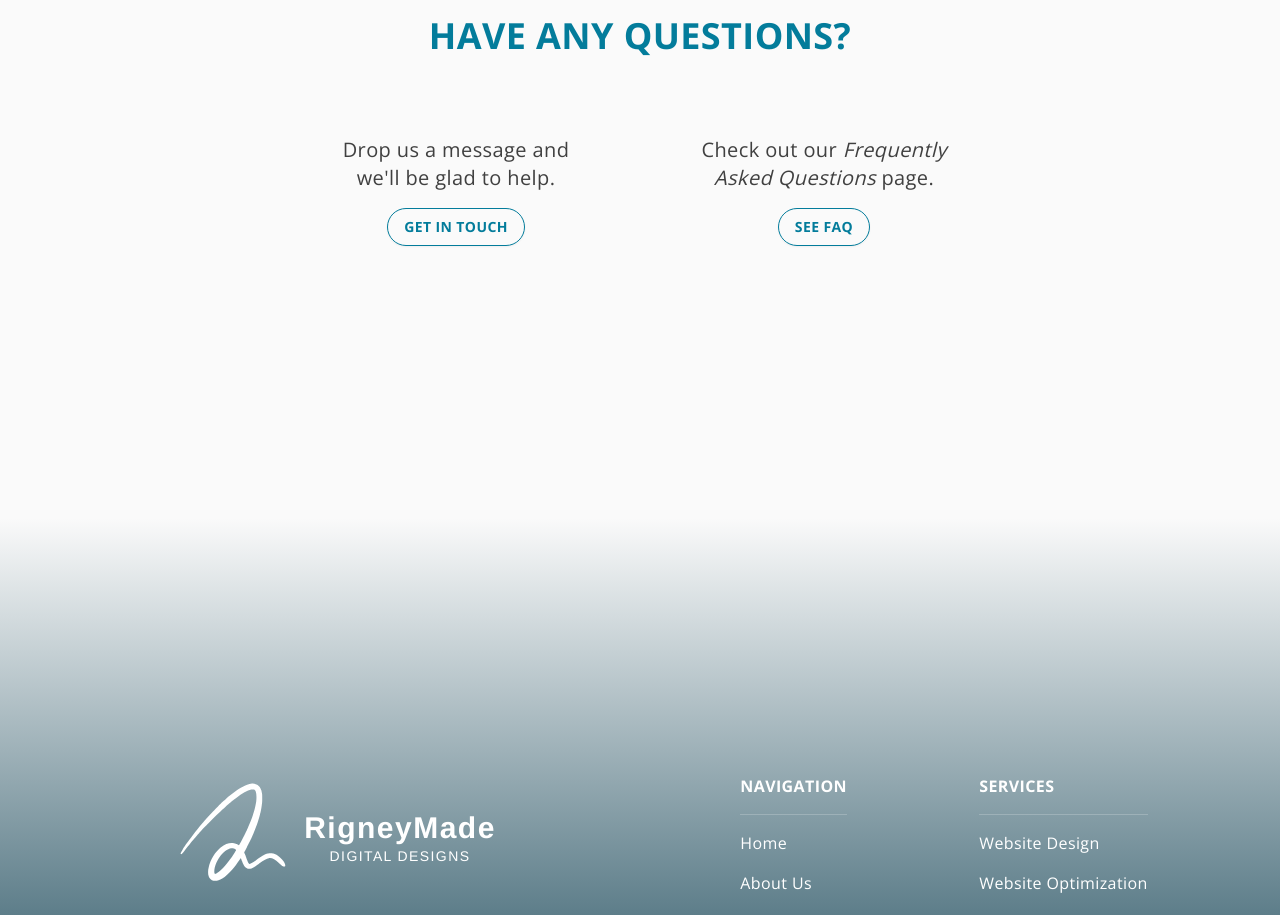
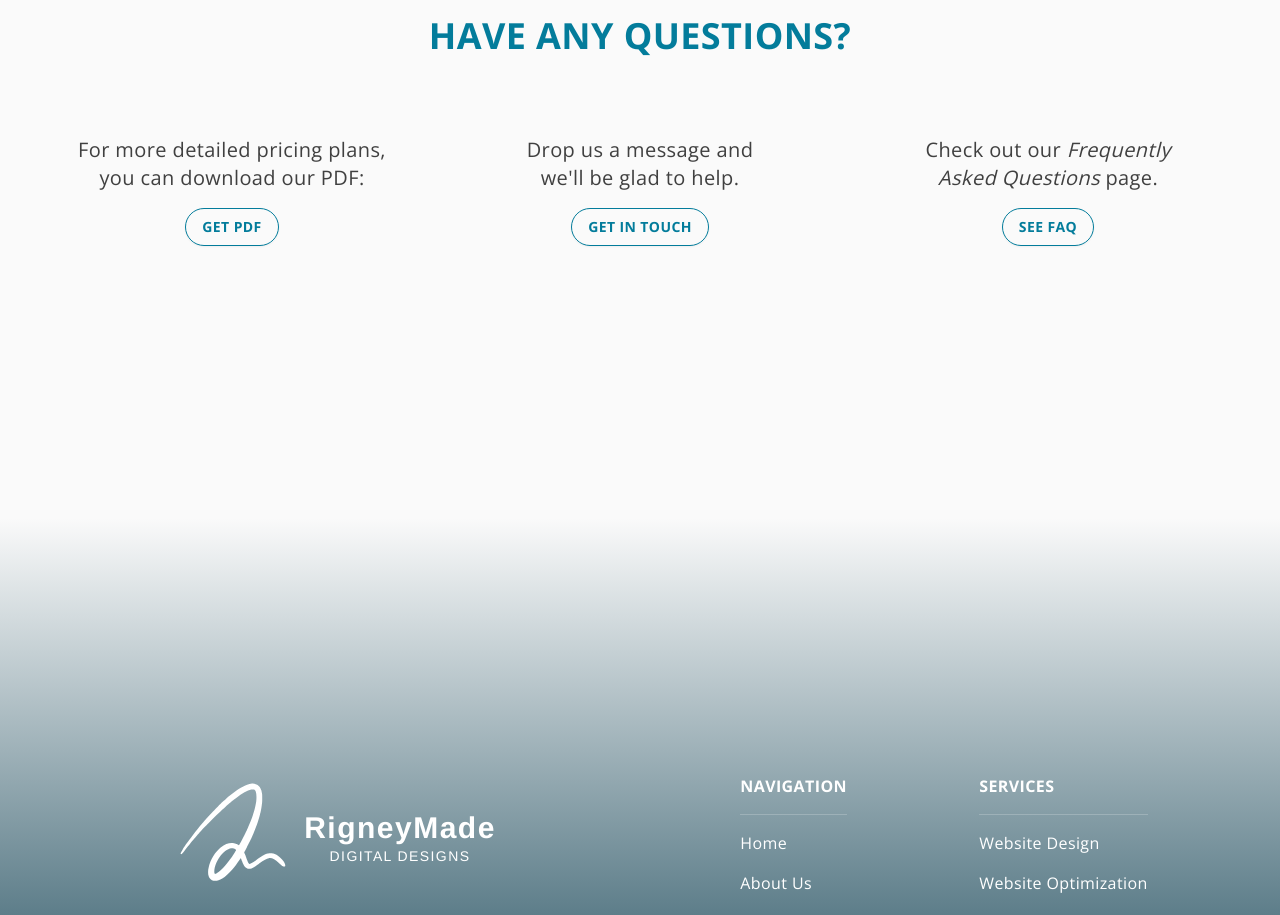
Before and after one commit to KramYengir/rigneymade, a Next.js app: page /services in a window 1280 px wide. Shown: the part 4120-5035 px from the top of the page. Built offline with nearby package versions, Linux system fonts and the light colour scheme.

Commit message:
add pricing pdf

```diff
--- a/components/AnyQuestions.tsx
+++ b/components/AnyQuestions.tsx
@@ -7,7 +7,20 @@ const AnyQuestions = () => {
       <h2 className="px-2 sm:px-0 text-center text-3xl sm:text-4xl text-rm-primary-700 dark:text-rm-primary-400 font-bold uppercase">
         Have any questions?{" "}
       </h2>
-      <div className="flex flex-wrap justify-center gap-12 text-center my-20">
+
+      <div className="flex flex-wrap justify-evenly gap-12 text-center my-20">
+        <div className="flex flex-wrap justify-center gap-4 max-w-xs text-balance">
+          <p className="sm:text-xl">
+            For more detailed pricing plans, you can download our PDF:
+          </p>
+          <a
+            href="/files/services.pdf"
+            download="RigneyMade_Pricing_Plans.pdf"
+            className="btn-secondary"
+          >
+            Get PDF
+          </a>
+        </div>
         <div className="flex flex-wrap justify-center gap-4 max-w-xs text-balance">
           <p className="sm:text-xl">
             Drop us a message and we'll be glad to help.
@@ -16,6 +29,7 @@ const AnyQuestions = () => {
             Get in touch
           </Link>
         </div>
+
         <div className="flex flex-wrap justify-center gap-4 max-w-xs text-balance">
           <p className="sm:text-xl">
             Check out our <em>Frequently Asked Questions</em> page.
```
Also changed, not shown: 1 other file (tests, documents, lock files or other folders).
